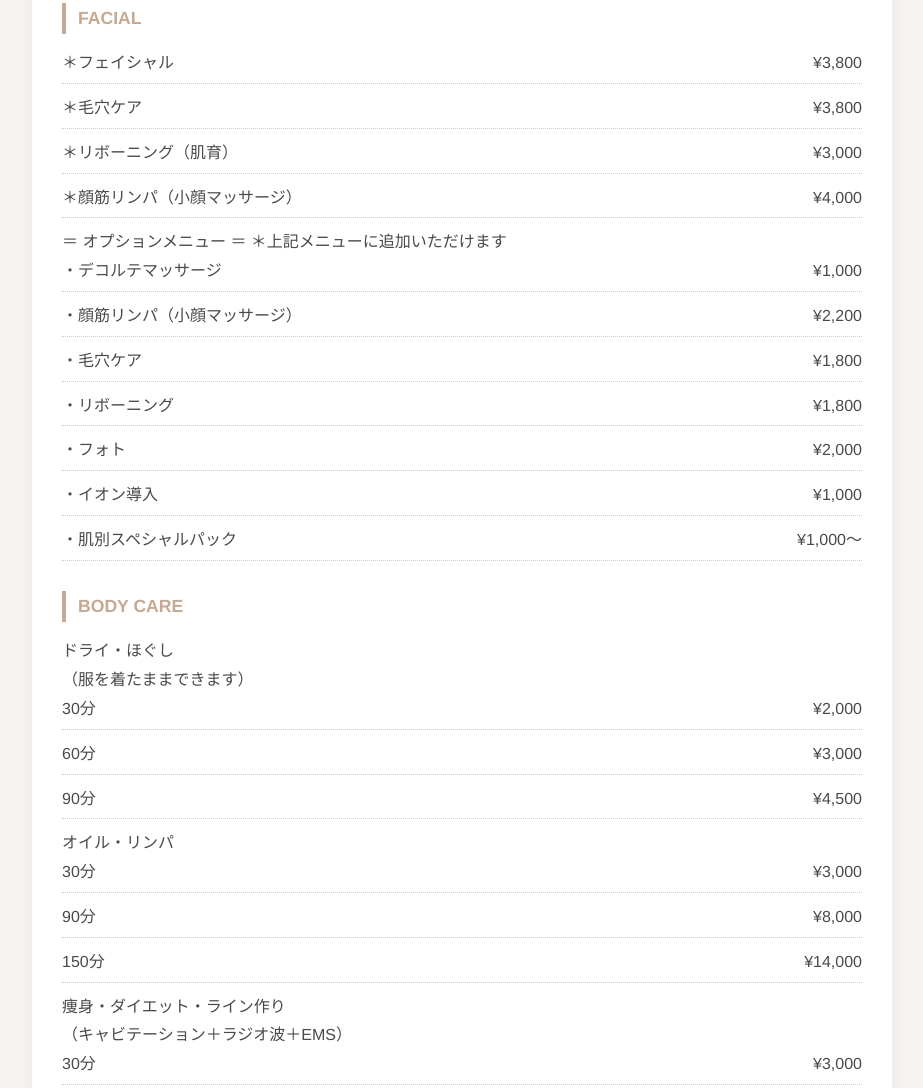
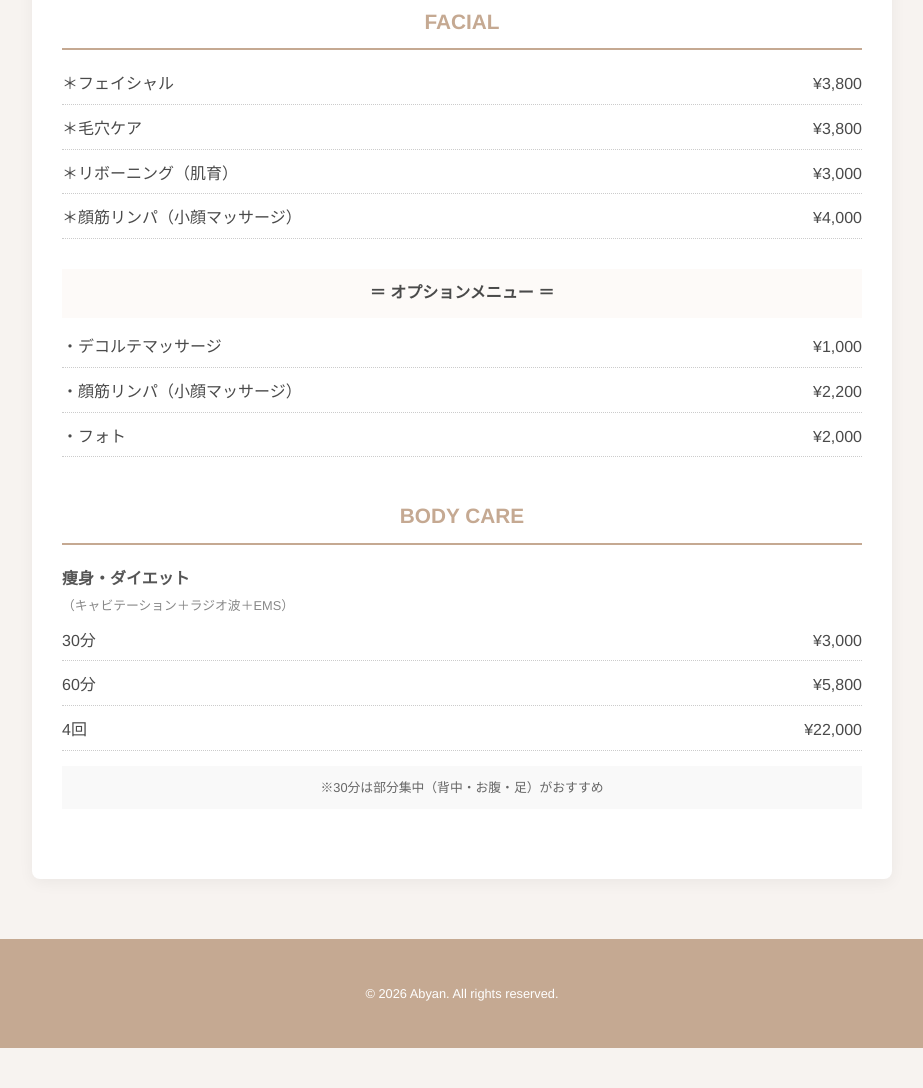
Before and after one commit to user0987-ops/abyan-salon, a plain HTML site: page ホームページ/menu.html in a window 1280 px wide. Shown: the part 297-1385 px from the top of the page, without its empty margins (178-1101 px from the left). After the commit the page ends 1345 px from the top, so only its background shows below. Drawn offline with Linux system fonts and the light colour scheme.

Commit message:
Update menu.html

```diff
--- a/ホームページ/menu.html
+++ b/ホームページ/menu.html
@@ -2,13 +2,18 @@
 <html lang="ja">
 <head>
     <meta charset="UTF-8">
+    <meta name="viewport" content="width=device-width, initial-scale=1.0">
     <title>Menu | Abyan</title>
     <link rel="stylesheet" href="css/style.css">
     <style>
         .menu-list { max-width: 800px; margin: 0 auto; background: #fff; padding: 30px; border-radius: 8px; box-shadow: 0 4px 15px rgba(0,0,0,0.05); }
-        .menu-category { margin-bottom: 30px; }
-        .menu-category-title { font-size: 1.1rem; color: var(--accent-color); font-weight: bold; border-left: 4px solid var(--accent-color); padding-left: 12px; margin-bottom: 15px; }
+        .menu-category { margin-bottom: 40px; }
+        .menu-category-title { font-size: 1.3rem; color: var(--accent-color); font-weight: bold; border-bottom: 2px solid var(--accent-color); padding-bottom: 8px; margin-bottom: 20px; text-align: center; }
+        .menu-sub-title { font-weight: bold; margin-top: 20px; color: #555; }
+        .menu-desc { font-size: 0.8rem; color: #888; margin-bottom: 10px; }
         .menu-row { display: flex; justify-content: space-between; border-bottom: 1px dotted #ccc; padding-bottom: 5px; margin-bottom: 10px; }
+        .option-header { text-align: center; margin: 30px 0 15px; font-weight: bold; background: #fdfaf8; padding: 10px; }
+        .menu-footer-note { font-size: 0.8rem; color: #666; background: #f9f9f9; padding: 10px; margin-top: 15px; text-align: center; }
     </style>
 </head>
 <body>
@@ -28,56 +33,29 @@
     <section>
         <div class="container">
             <div class="section-title"><h2>Menu</h2></div>
-
             <div class="menu-list">
-
                 <div class="menu-category">
                     <div class="menu-category-title">FACIAL</div>
-                    <div class="menu-row"><span class="menu-name">＊フェイシャル</span><span class="menu-price">¥3,800</span></div>
-                    <div class="menu-row"><span class="menu-name">＊毛穴ケア</span><span class="menu-price">¥3,800</span></div>
-                    <div class="menu-row"><span class="menu-name">＊リボーニング（肌育）</span><span class="menu-price">¥3,000</span></div>
-                    <div class="menu-row"><span class="menu-name">＊顔筋リンパ（小顔マッサージ）</span><span class="menu-price">¥4,000</span></div>
+                    <div class="menu-row"><span>＊フェイシャル</span><span>¥3,800</span></div>
+                    <div class="menu-row"><span>＊毛穴ケア</span><span>¥3,800</span></div>
+                    <div class="menu-row"><span>＊リボーニング（肌育）</span><span>¥3,000</span></div>
+                    <div class="menu-row"><span>＊顔筋リンパ（小顔マッサージ）</span><span>¥4,000</span></div>
 
-                    <div class="option-header">
-                        ＝ オプションメニュー ＝
-                        <span>＊上記メニューに追加いただけます</span>
-                    </div>
-                    <div class="menu-row"><span class="menu-name">・デコルテマッサージ</span><span class="menu-price">¥1,000</span></div>
-                    <div class="menu-row"><span class="menu-name">・顔筋リンパ（小顔マッサージ）</span><span class="menu-price">¥2,200</span></div>
-                    <div class="menu-row"><span class="menu-name">・毛穴ケア</span><span class="menu-price">¥1,800</span></div>
-                    <div class="menu-row"><span class="menu-name">・リボーニング</span><span class="menu-price">¥1,800</span></div>
-                    <div class="menu-row"><span class="menu-name">・フォト</span><span class="menu-price">¥2,000</span></div>
-                    <div class="menu-row"><span class="menu-name">・イオン導入</span><span class="menu-price">¥1,000</span></div>
-                    <div class="menu-row"><span class="menu-name">・肌別スペシャルパック</span><span class="menu-price">¥1,000〜</span></div>
+                    <div class="option-header">＝ オプションメニュー ＝</div>
+                    <div class="menu-row"><span>・デコルテマッサージ</span><span>¥1,000</span></div>
+                    <div class="menu-row"><span>・顔筋リンパ（小顔マッサージ）</span><span>¥2,200</span></div>
+                    <div class="menu-row"><span>・フォト</span><span>¥2,000</span></div>
                 </div>
 
                 <div class="menu-category">
                     <div class="menu-category-title">BODY CARE</div>
-
-                    <div class="menu-sub-title">ドライ・ほぐし</div>
-                    <div class="menu-desc">（服を着たままできます）</div>
-                    <div class="menu-row"><span class="menu-name">30分</span><span class="menu-price">¥2,000</span></div>
-                    <div class="menu-row"><span class="menu-name">60分</span><span class="menu-price">¥3,000</span></div>
-                    <div class="menu-row"><span class="menu-name">90分</span><span class="menu-price">¥4,500</span></div>
-
-                    <div class="menu-sub-title">オイル・リンパ</div>
-                    <div class="menu-row"><span class="menu-name">30分</span><span class="menu-price">¥3,000</span></div>
-                    <div class="menu-row"><span class="menu-name">90分</span><span class="menu-price">¥8,000</span></div>
-                    <div class="menu-row"><span class="menu-name">150分</span><span class="menu-price">¥14,000</span></div>
-
-                    <div class="menu-sub-title">痩身・ダイエット・ライン作り</div>
+                    <div class="menu-sub-title">痩身・ダイエット</div>
                     <div class="menu-desc">（キャビテーション＋ラジオ波＋EMS）</div>
-                    <div class="menu-row"><span class="menu-name">30分</span><span class="menu-price">¥3,000</span></div>
-                    <div class="menu-row"><span class="menu-name">60分</span><span class="menu-price">¥5,800</span></div>
-                    <div class="menu-row"><span class="menu-name">4回</span><span class="menu-price">¥22,000</span></div>
-                    <div class="menu-row"><span class="menu-name">8回</span><span class="menu-price">¥40,000</span></div>
-                    <div class="menu-row"><span class="menu-name">12回</span><span class="menu-price">¥59,000</span></div>
-
-                    <div class="menu-footer-note">
-                        ※各コース30分は部分集中（背中・お腹・足）の施術をおすすめします
-                    </div>
+                    <div class="menu-row"><span>30分</span><span>¥3,000</span></div>
+                    <div class="menu-row"><span>60分</span><span>¥5,800</span></div>
+                    <div class="menu-row"><span>4回</span><span>¥22,000</span></div>
+                    <div class="menu-footer-note">※30分は部分集中（背中・お腹・足）がおすすめ</div>
                 </div>
-
             </div>
         </div>
     </section>
```
